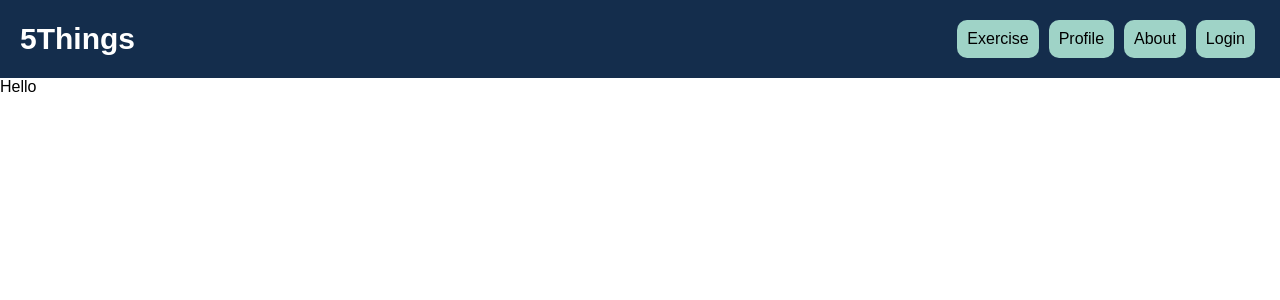
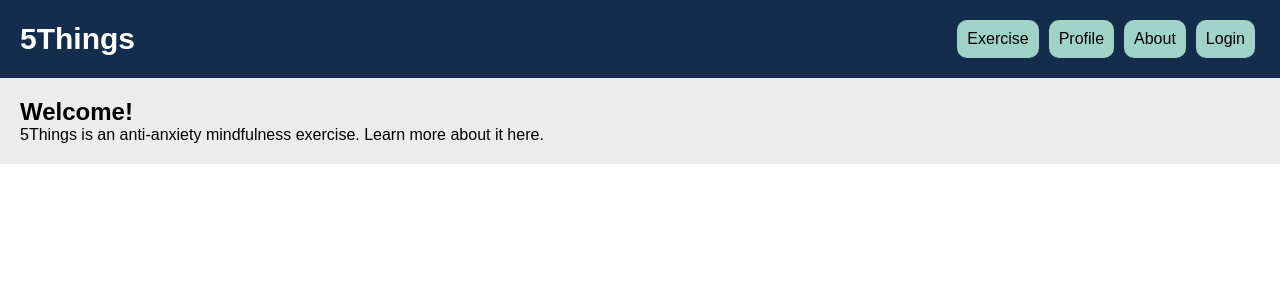
Before and after one commit to laurenstrapagiel/5things, a React (Create React App) app: page / in a window 1280 px wide. Shown: the top 300 px of the page. Built offline with nearby package versions, Linux system fonts and the light colour scheme.

Commit message:
adds more styling

```diff
--- a/src/pages/homepage/homepage.js
+++ b/src/pages/homepage/homepage.js
@@ -2,8 +2,9 @@ import "./homepage.scss";
 
 function Homepage() {
   return (
-    <section>
-    Hello
+    <section className="homepage">
+    <h1>Welcome!</h1>
+    <p>5Things is an anti-anxiety mindfulness exercise. Learn more about it here.</p>
     </section>
   );
 }
--- a/src/pages/homepage/homepage.scss
+++ b/src/pages/homepage/homepage.scss
@@ -0,0 +1,9 @@
+@use "../../styles/partials/colors" as *;
+@use "../../styles/partials/mixins" as *;
+@use "../../styles/partials/fonts" as *;
+@use "../../styles/partials/global" as *;
+
+.homepage {
+    background-color: $grey;
+    padding: 20px;
+}
```
